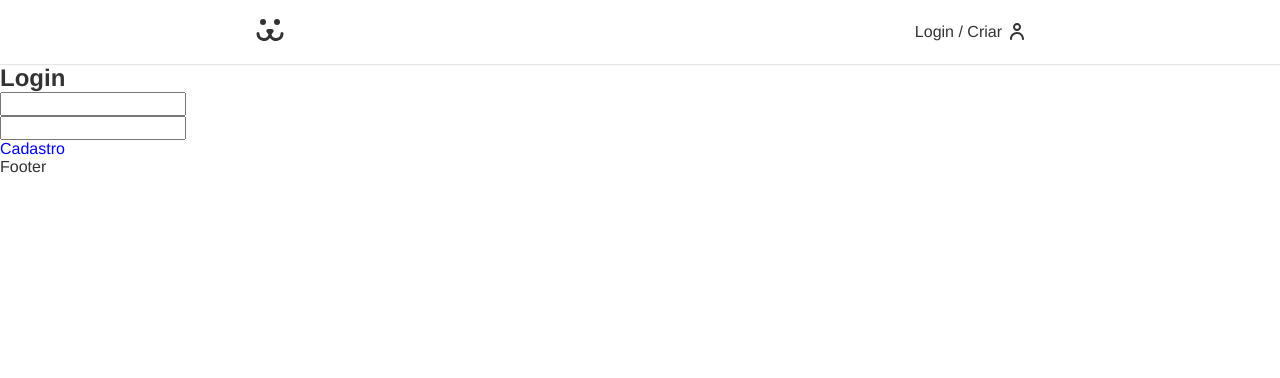
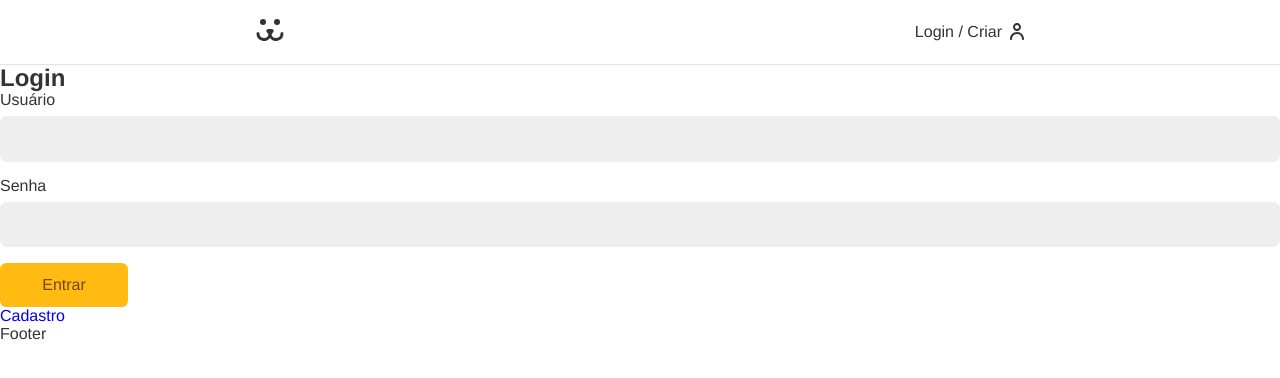
Before and after one commit to FabinhoFlauzino/react-dogs, a React (Vite) app: page /login in a window 1280 px wide. Shown: the top 378 px of the page. Built offline with nearby package versions, Linux system fonts and the light colour scheme.

Commit message:
componentizando formulário e criando hook de formulário

```diff
--- /dev/null
+++ b/src/Components/Forms/Button.jsx
@@ -0,0 +1,10 @@
+import React from 'react'
+import styles from './Button.module.css'
+
+const Button = ({children, props}) => {
+  return (
+    <button className={styles.button} {...props}>{children}</button>
+  )
+}
+
+export default Button
--- /dev/null
+++ b/src/Components/Forms/Button.module.css
@@ -0,0 +1,24 @@
+.button {
+  font-size: 1rem;
+  font-family: var(--type-first);
+  cursor: pointer;
+  border: none;
+  border-radius: .4rem;
+  background: #FB1;
+  color: #764701;
+  min-width: 8rem;
+  padding: .8rem 1.2rem;
+  box-sizing: border-box;
+  transition: .2s;
+}
+
+.button:hover,
+.button:focus{
+  outline: none;
+  box-shadow: 0 0 0 3px #fea, 0 0 0 4px #fb1;
+}
+
+.button:disabled{
+  opacity: .5;
+  cursor: wait;
+}
--- /dev/null
+++ b/src/Components/Forms/Input.jsx
@@ -0,0 +1,14 @@
+import React from 'react'
+import styles from './Input.module.css'
+
+const Input = ({label, type, name, value, onChange, error, onBlur}) => {
+  return (
+    <div className={styles.wrapper}>
+      <label htmlFor={name} className={styles.label}>{label}</label>
+      <input id={name} name={name} className={styles.input} type={type} value={value} onBlur={onBlur} onChange={onChange}/>
+      {error && <p className={styles.error}>{error}</p>}
+    </div>
+  )
+}
+
+export default Input
--- /dev/null
+++ b/src/Components/Forms/Input.module.css
@@ -0,0 +1,35 @@
+.wrapper {
+  margin-bottom: 1rem;
+}
+
+.input {
+  border: 1px solid #eee;
+  display: block;
+  width: 100%;
+  font-size: 1rem;
+  padding: .8rem;
+  border-radius: .4rem;
+  background: #eee;
+  transition: .2s;
+}
+
+.input:hover,
+.input:focus{
+  outline: none;
+  border-color: #fb1;
+  background: white;
+  box-shadow: 0 0 0 3px #fea;
+}
+
+.label{
+  display: block;
+  font-size: 1rem;
+  line-height: 1;
+  padding-bottom: .5rem;
+}
+
+.error {
+  color: #f31;
+  font-size: .875rem;
+  margin-top: .25rem;
+}
--- a/src/Components/Login/LoginForm.jsx
+++ b/src/Components/Login/LoginForm.jsx
@@ -1,20 +1,36 @@
 import React, { useState } from "react";
 import { Link } from "react-router-dom";
+import Input from "../Forms/Input";
+import Button from "../Forms/Button";
+import useForm from "../../Hooks/useForm";
 
 const LoginForm = () => {
-  const [username, setUsername] = useState("");
-  const [password, setPassword] = useState("");
+  const username = useForm()
+  const password = useForm()
 
-  function handleSubmit (e) {
+  function handleSubmit(e) {
     e.preventDefault()
+
+    if (username.validate() && password.validate()) {
+      fetch('https://dogsapi.origamid.dev/json/jwt-auth/v1/token', {
+        method: 'POST',
+        headers: {
+          'Content-Type': 'application/json'
+        },
+        body: JSON.stringify()
+      })
+        .then(res => res.json())
+        .then(json => console.log(json))
+    }
   }
 
   return (
     <section>
       <h1>Login</h1>
       <form action="" onSubmit={handleSubmit}>
-        <input type="text" value={username} onChange={({target}) => setUsername(target.value)}/>
-        <input type="password" value={password} onChange={({target}) => setPassword(target.value)}/>
+        <Input label="Usuário" type="text" name="username" {...username} />
+        <Input label="Senha" type="password" name="password" {...password} />
+        <Button>Entrar</Button>
       </form>
       <Link to="/login/criar">Cadastro</Link>
     </section>
--- /dev/null
+++ b/src/Hooks/useForm.jsx
@@ -0,0 +1,43 @@
+import React, { useState } from 'react'
+
+const types = {
+  email: {
+    regex: /^(([^<>()[\]\\.,;:\s@"]+(\.[^<>()[\]\\.,;:\s@"]+)*)|(".+"))@((\[[0-9]{1,3}\.[0-9]{1,3}\.[0-9]{1,3}\.[0-9]{1,3}\])|(([a-zA-Z\-0-9]+\.)+[a-zA-Z]{2,}))$/,
+    message: 'Preencha um email válido'
+  }
+}
+
+const useForm = (type) => {
+  const [value, setValue] = useState('')
+  const [error, setError] = useState(null)
+
+  function validate(value) {
+    if (types === false) return true
+    if (value.length === 0) {
+      setError('Preencha um valor')
+      return false
+    } else if (types[type] && !types[type].regex.test(value)) {
+      setError(types[type].message)
+      return false
+    } else {
+      setError(null)
+      return true
+    }
+  }
+
+  function onChange({ target }) {
+    if(error) validate(target.value)
+    setValue(target.value)
+  }
+
+  return {
+    value,
+    setValue,
+    onChange,
+    error,
+    validate: () => validate(value),
+    onBlur: () => validate(value)
+  }
+}
+
+export default useForm
```
